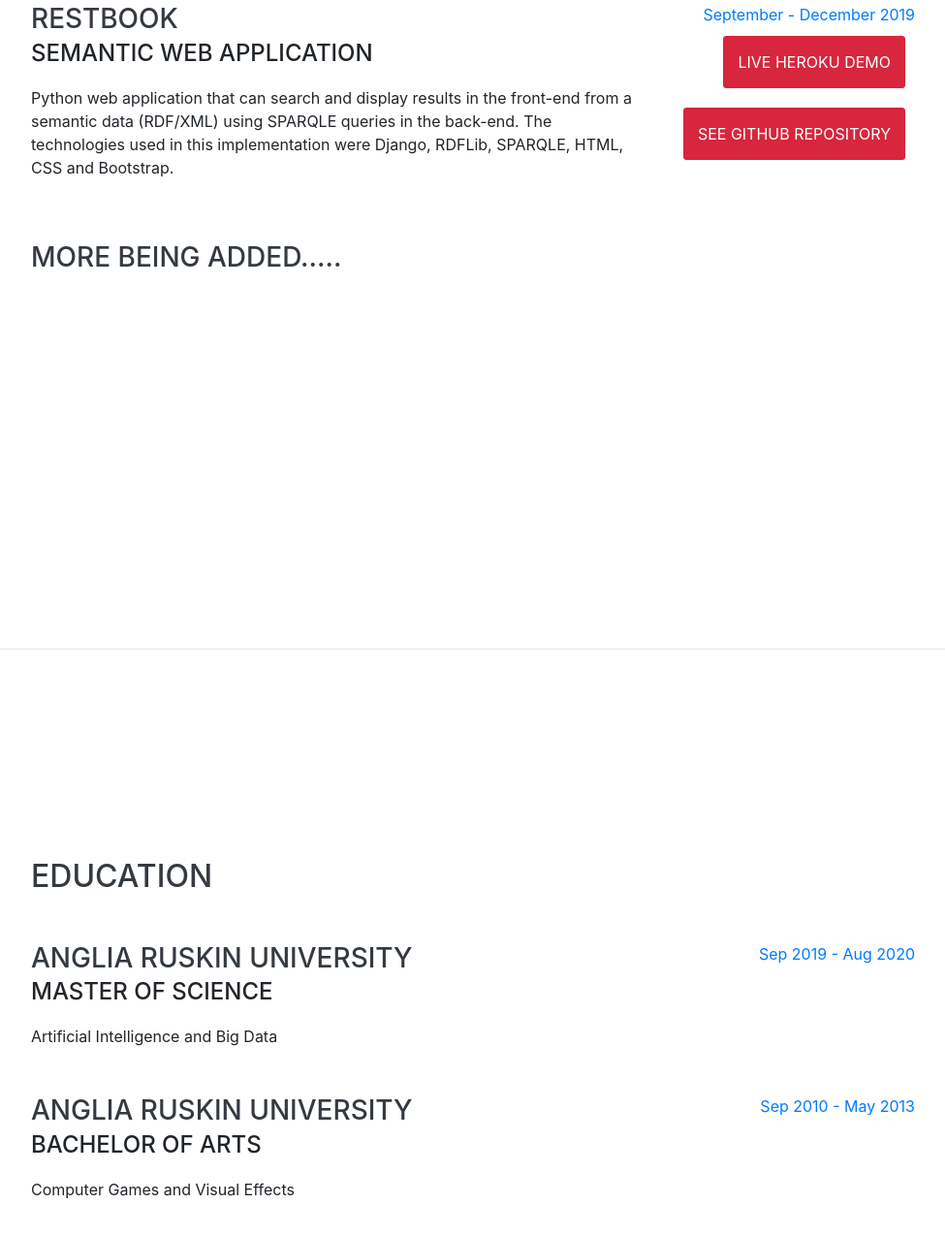
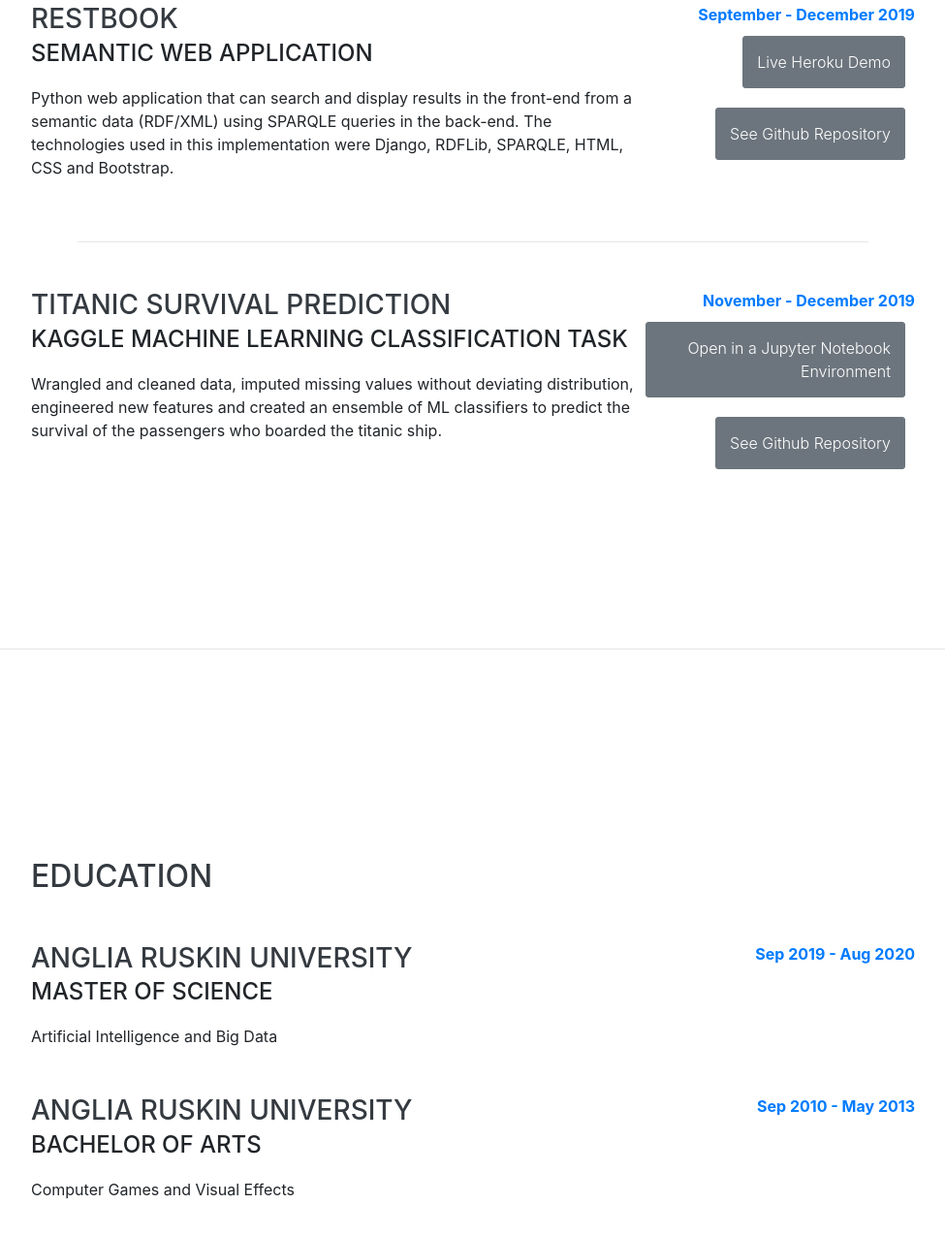
Before and after one commit to kaflesaurav/kaflesaurav.github.io, a website with bundled scripts: page index.html in a window 1280 px wide. Shown: the part 932-2207 px from the top of the page at 97% size, without its empty margins (288-1263 px from the left). Built offline with nearby package versions, Linux system fonts and the light colour scheme; a web font is replaced by a local one.

Commit message:
second project and links added.

```diff
--- a/index.html
+++ b/index.html
@@ -91,7 +91,7 @@
             <p>Python web application that can search and display results in the front-end from a semantic data (RDF/XML) using SPARQLE queries in the back-end. The technologies used in this implementation were Django, RDFLib, SPARQLE, HTML, CSS and Bootstrap. </p>
           </div>
           <div class="resume-date text-md-right">
-            <span class="text-primary">September - December 2019<br></span>
+            <span class="text-primary"><strong>September - December 2019</strong><br></span>
             <div class="share">
               <a href="https://restbook-aru.herokuapp.com/">Live Heroku Demo<br></a>
               <a href="https://github.com/kaflesaurav/restbook">See Github Repository</a>
@@ -99,14 +99,20 @@
           </div>
         </div>
 
+        <hr class="m-5">
+
         <div class="resume-item d-flex flex-column flex-md-row justify-content-between mb-5">
           <div class="resume-content">
-            <h3 class="mb-0">More being added.....</h3>
-            <!-- <div class="subheading mb-3">Intelitec Solutions</div>
-            <p>Capitalize on low hanging fruit to identify a ballpark value added activity to beta test. Override the digital divide with additional clickthroughs from DevOps. Nanotechnology immersion along the information highway will close the loop on focusing solely on the bottom line.</p>
+            <h3 class="mb-0">Titanic Survival Prediction</h3>
+            <div class="subheading mb-3">Kaggle Machine Learning Classification Task</div>
+            <p>Wrangled and cleaned data, imputed missing values without deviating distribution, engineered new features and created an ensemble of ML classifiers to predict the survival of the passengers who boarded the titanic ship.</p>
           </div>
           <div class="resume-date text-md-right">
-            <span class="text-primary">December 2011 - March 2013</span> -->
+            <span class="text-primary"><strong>November - December 2019</strong></span>
+            <div class="share">
+              <a href="https://mybinder.org/v2/gh/kaflesaurav/titanic-survival-prediction/master">Open in a Jupyter Notebook Environment</a>
+              <a href="https://github.com/kaflesaurav/titanic-survival-prediction">See Github Repository</a>
+            </div>
           </div>
         </div>
 
@@ -149,7 +155,7 @@
             <div>Artificial Intelligence and Big Data</div>
           </div>
           <div class="resume-date text-md-right">
-            <span class="text-primary">Sep 2019 - Aug 2020</span>
+            <span class="text-primary"><strong>Sep 2019 - Aug 2020</strong></span>
           </div>
         </div>
 
@@ -160,7 +166,7 @@
             <p>Computer Games and Visual Effects</p>
           </div>
           <div class="resume-date text-md-right">
-            <span class="text-primary">Sep 2010 - May 2013</span>
+            <span class="text-primary"><strong>Sep 2010 - May 2013</strong></span>
           </div>
         </div>
 
```
Also changed, not shown: css/resume.min.css.
